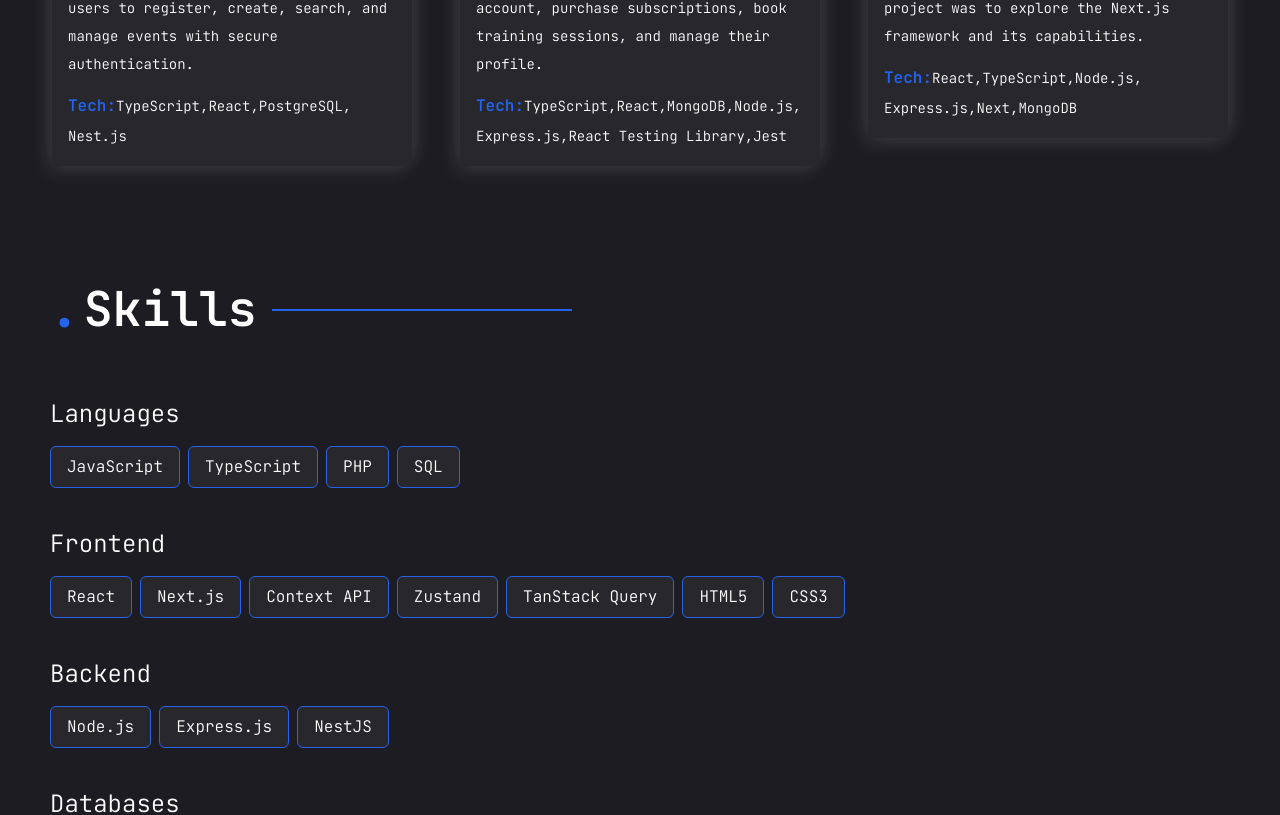
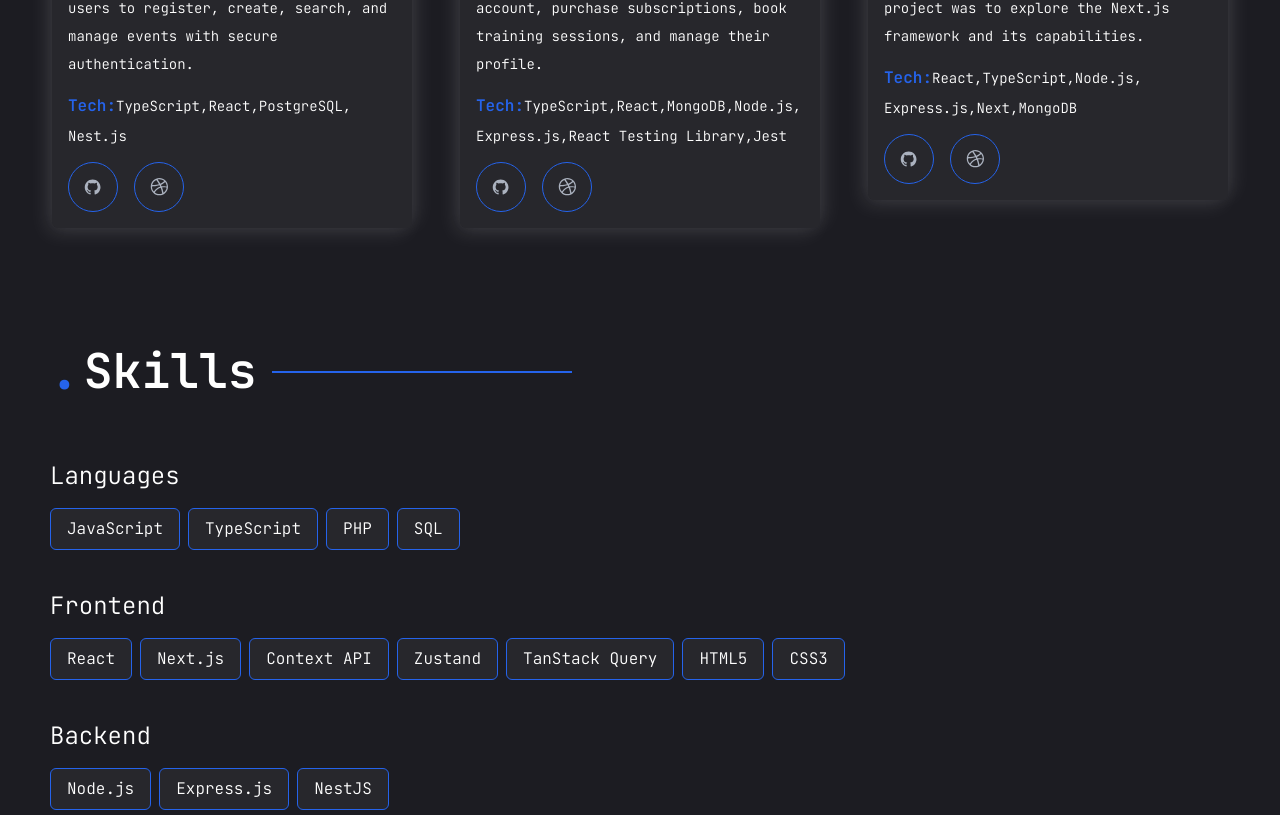
Before and after one commit to rahilevych/my-portfolio, a Next.js app: page / in a window 1280 px wide. Shown: the part 1891-2706 px from the top of the page. Built offline with nearby package versions, Linux system fonts and the light colour scheme.

Commit message:
fix:bugs with links

```diff
--- a/src/components/contact-section/ContactSection.tsx
+++ b/src/components/contact-section/ContactSection.tsx
@@ -45,13 +45,13 @@ export const ContactSection = () => {
               <p>{t('contact.address')}</p>
             </div>
           </li>
-          {pathname === '/contact' ? (
-            <>
+
           <li>
             <div className={styles.icon}>
               <FaLinkedin />
             </div>
             <Link
+              target='__blank'
               href='https://www.linkedin.com/in/alona-rahilevych/'
               className={styles.info}
             >
@@ -65,6 +65,7 @@ export const ContactSection = () => {
               <FaGithub />
             </div>
             <Link
+              target='__blank'
               href='https://github.com/rahilevych'
               className={styles.info}
             >
@@ -73,10 +74,6 @@ export const ContactSection = () => {
               <p>/github.com/rahilevych</p>
             </Link>
           </li>
-            </>
-          ) : (
-            <></>
-          )}
         </ul>
       </div>
     </motion.section>
--- a/src/components/project-description/ProjectDescription.tsx
+++ b/src/components/project-description/ProjectDescription.tsx
@@ -31,7 +31,7 @@ export const ProjectDescription = ({
       </ul>
       <div className={styles.line}></div>
       <div className={styles.buttons}>
-        <Link href={project.git}>
+        <Link target='__blank' href={project.git}>
           <Button className={styles.btn}>
             <Image
               src='/icons/github.svg'
@@ -41,7 +41,7 @@ export const ProjectDescription = ({
             />
           </Button>
         </Link>
-        <Link href={project.git}>
+        <Link target='__blank' href={project.link}>
           <Button className={styles.btn}>
             {' '}
             <Image
--- a/src/components/project/ProjectComponent.module.css
+++ b/src/components/project/ProjectComponent.module.css
@@ -65,6 +65,20 @@
   font-weight: 600;
   font-size: 16px;
 }
+.buttons {
+  display: flex;
+  gap: 1rem;
+  width: 100%;
+}
+.btn {
+  display: flex;
+  padding: 0 !important;
+  align-items: center;
+  justify-content: center;
+  border-radius: 50% !important;
+  width: 50px;
+  height: 50px;
+}
 @media (max-width: 425px) {
   .project {
     width: 300px;
--- a/src/components/project/ProjectComponent.tsx
+++ b/src/components/project/ProjectComponent.tsx
@@ -4,6 +4,8 @@ import '../../i18n/i18n';
 import styles from './ProjectComponent.module.css';
 import { Project } from '@/data/projectsData';
 import Image from 'next/image';
+import Link from 'next/link';
+import { Button } from '@/shared/logo/button/Button';
 
 export const ProjectComponent = ({ project }: { project: Project }) => {
   const { t } = useTranslation();
@@ -25,6 +27,29 @@ export const ProjectComponent = ({ project }: { project: Project }) => {
             </li>
           ))}{' '}
         </ul>
+        <div className={styles.buttons}>
+          <Link target='__blank' href={project.git}>
+            <Button className={styles.btn}>
+              <Image
+                src='/icons/github.svg'
+                alt='GitHub icon'
+                width={24}
+                height={24}
+              />
+            </Button>
+          </Link>
+          <Link target='__blank' href={project.link}>
+            <Button className={styles.btn}>
+              {' '}
+              <Image
+                src='/icons/live.svg'
+                alt='live icon'
+                width={24}
+                height={24}
+              />
+            </Button>
+          </Link>
+        </div>
       </div>
     </div>
   );
```
Lines whose indentation alone changed are shown as unchanged.
